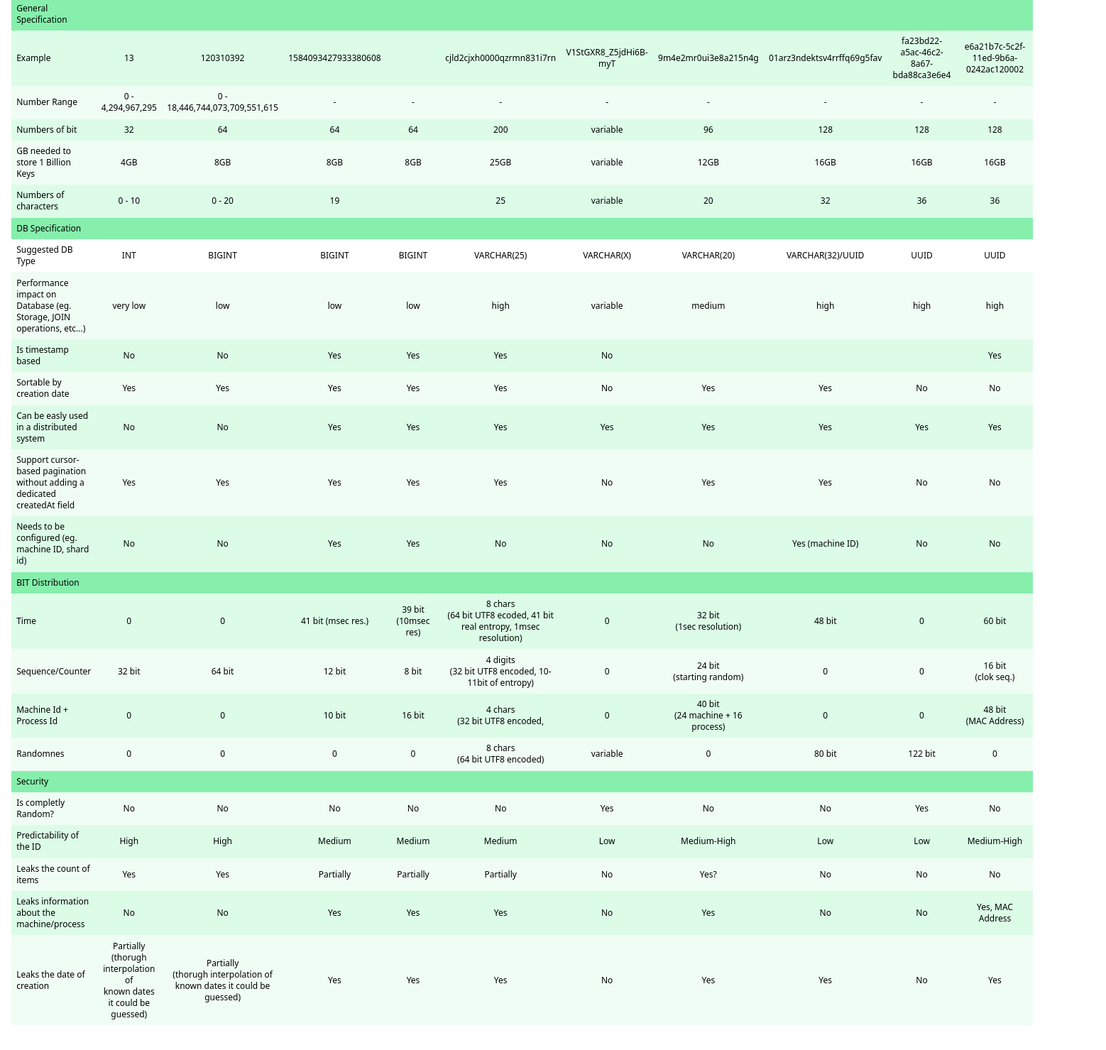
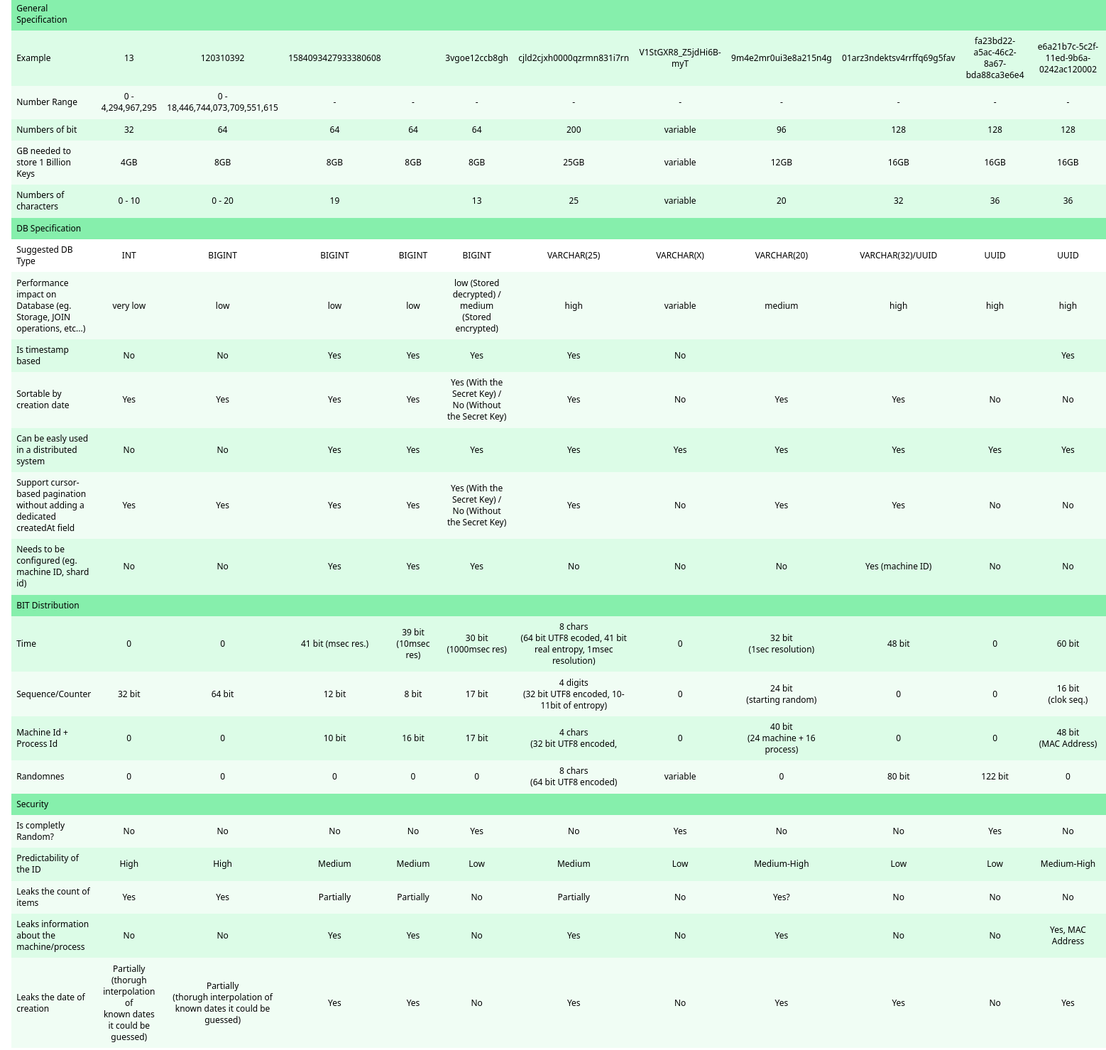
Before and after one commit to adileo/awesome-identifiers, a plain HTML site: page index.html in a window 1280 px wide. Shown: the part 540-2019 px from the top of the page at 71% size, 1558 px wide, since content can reach past the window. Drawn offline with nearby package versions, Linux system fonts and the light colour scheme.

Commit message:
Add Randflake ID

```diff
--- a/index.html
+++ b/index.html
@@ -1,4 +1,4 @@
-
+<!DOCTYPE html>
 <html>
   <head>
     <title>🔑 Awesome Identifiers</title>
@@ -40,6 +40,7 @@
     <th>BIGSERIES (aka BIGINT)</th>
     <th>Snowflake ID</th>
     <th>Sonyflake</th>
+    <th>Randflake</th>
     <th>CUID</th>
     <th>nanoId</th>
     <th>xid</th>
@@ -57,6 +58,7 @@
     <td>Like SERIES but allow up to 2^64 (Quadrillion) records, still not ideal for a distributed system.</td>
     <td>Same performance of BIGSERIES with the plus of supporting a distributed system by dedicating some bits to sharding and sequencing.</td>
     <td>Inspired by Snowflake ID, longer timestamp lifetime despite the resolution of 10ms, works on more distributed machines 2^16 than snowflake 2^10.</td>
+    <td>Inspired by Snowflake ID, works well in a distributed system, unpredictable, unique random ID generator, timestamp resolution of 1000ms, works on more distributed machines 2^17 than snowflake 2^10.</td>
     <td>Similiar to xid but larger in terms of bits footprint in favor of a better timestamp resolution of 1ms.</td>
     <td>Completly random string, works well in a distributed system, useful for public facing identifiers since it's a completly opaque token. Not useful for sorting or pagination, not K-ordered. Thereafter not ideal as a database PK.</td>
     <td>Inspired by the Mongo Object ID, but shorter in terms of chars, 20 vs 24. XID is Sortable and works well in a distributed system. Smaller binary size than UUID or ULID could improve performance on huge databases. Timestamp resolution of 1 second.</td>
@@ -78,6 +80,7 @@
     <td></td>
     <td></td>
     <td></td>
+    <td></td>
 
 
   </tr>
@@ -87,6 +90,7 @@
     <td>120310392</td>
     <td>1584093427933380608</td>
     <td></td>
+    <td>3vgoe12ccb8gh</td>
     <td>cjld2cjxh0000qzrmn831i7rn</td>
     <td>V1StGXR8_Z5jdHi6B-myT</td>
     <td>9m4e2mr0ui3e8a215n4g</td>
@@ -108,12 +112,14 @@
     <td>-</td>
     <td>-</td>
     <td>-</td>
+    <td>-</td>
 
 
   </tr>
   <tr class="even:bg-green-50 odd:bg-green-100">
     <td>Numbers of bit</td>
     <td>32</td>
+    <td>64</td>
     <td>64</td>
     <td>64</td>
     <td>64</td>
@@ -132,6 +138,7 @@
     <td>8GB</td>
     <td>8GB</td>
     <td>8GB</td>
+    <td>8GB</td>
     <td>25GB</td>
     <td>variable</td>
     <td>12GB</td>
@@ -147,6 +154,7 @@
     <td>0 - 20</td>
     <td>19</td>
     <td></td>
+    <td>13</td>
     <td>25</td>
     <td>variable</td>
     <td>20</td>
@@ -168,11 +176,13 @@
     <td></td>
     <td></td>
     <td></td>
+    <td></td>
 
   </tr>
   <trc class="even:bg-green-50 odd:bg-green-100">
     <td>Suggested DB Type</td>
     <td>INT</td>
+    <td>BIGINT</td>
     <td>BIGINT</td>
     <td>BIGINT</td>
     <td>BIGINT</td>
@@ -191,6 +201,7 @@
     <td>low</td>
     <td>low</td>
     <td>low</td>
+    <td>low (Stored decrypted) / medium (Stored encrypted)</td>
     <td>high</td>
     <td>variable</td>
     <td>medium</td>
@@ -204,6 +215,7 @@
     <td>Is timestamp based</td>
     <td>No</td>
     <td>No</td>
+    <td>Yes</td>
     <td>Yes</td>
     <td>Yes</td>
     <td>Yes</td>
@@ -221,6 +233,7 @@
     <td>Yes</td>
     <td>Yes</td>
     <td>Yes</td>
+    <td>Yes (With the Secret Key) / No (Without the Secret Key)</td>
     <td>Yes</td>
     <td>No</td>
     <td>Yes</td>
@@ -242,6 +255,7 @@
     <td>Yes</td>
     <td>Yes</td>
     <td>Yes</td>
+    <td>Yes</td>
 
 
   </tr>
@@ -251,6 +265,7 @@
     <td>Yes</td>
     <td>Yes</td>
     <td>Yes</td>
+    <td>Yes (With the Secret Key) / No (Without the Secret Key)</td>
     <td>Yes</td>
     <td>No</td>
     <td>Yes</td>
@@ -264,6 +279,7 @@
     <td>Needs to be configured (eg. machine ID, shard id)</td>
     <td>No</td>
     <td>No</td>
+    <td>Yes</td>
     <td>Yes</td>
     <td>Yes</td>
     <td>No</td>
@@ -287,6 +303,7 @@
     <td></td>
     <td></td>
     <td></td>
+    <td></td>
 
 
   </tr>
@@ -296,6 +313,7 @@
     <td>0</td>
     <td>41 bit (msec res.)</td>
     <td>39 bit (10msec res)</td>
+    <td>30 bit (1000msec res)</td>
     <td>8 chars <br>(64 bit UTF8 ecoded, 41 bit real entropy, 1msec resolution) </td>
     <td>0</td>
     <td>32 bit <br>(1sec resolution)</td>
@@ -311,6 +329,7 @@
     <td>64 bit</td>
     <td>12 bit</td>
     <td>8 bit</td>
+    <td>17 bit</td>
     <td>4 digits <br>(32 bit UTF8 encoded, 10-11bit of entropy)</td>
     <td>0</td>
     <td>24 bit <br>(starting random)</td>
@@ -326,6 +345,7 @@
     <td>0</td>
     <td>10 bit</td>
     <td>16 bit</td>
+    <td>17 bit</td>
     <td>4 chars <br>(32 bit UTF8 encoded, </td>
     <td>0</td>
     <td>40 bit <br>(24 machine + 16 process)</td>
@@ -337,6 +357,7 @@
   </tr>
   <tr class="even:bg-green-50 odd:bg-green-100">
     <td>Randomnes</td>
+    <td>0</td>
     <td>0</td>
     <td>0</td>
     <td>0</td>
@@ -362,6 +383,7 @@
     <td></td>
     <td></td>
     <td></td>
+    <td></td>
 
 
   </tr>
@@ -371,6 +393,7 @@
     <td>No</td>
     <td>No</td>
     <td>No</td>
+    <td>Yes</td>
     <td>No</td>
     <td>Yes</td>
     <td>No</td>
@@ -386,6 +409,7 @@
     <td>High</td>
     <td>Medium</td>
     <td>Medium</td>
+    <td>Low</td>
     <td>Medium</td>
     <td>Low</td>
     <td>Medium-High</td>
@@ -401,6 +425,7 @@
     <td>Yes</td>
     <td>Partially</td>
     <td>Partially</td>
+    <td>No</td>
     <td>Partially</td>
     <td>No</td>
     <td>Yes?</td>
@@ -416,6 +441,7 @@
     <td>No</td>
     <td>Yes</td>
     <td>Yes</td>
+    <td>No</td>
     <td>Yes</td>
     <td>No</td>
     <td>Yes</td>
@@ -431,6 +457,7 @@
     <td>Partially<br>(thorugh interpolation of <br>known dates it could be guessed)</td>
     <td>Yes</td>
     <td>Yes</td>
+    <td>No</td>
     <td>Yes</td>
     <td>No</td>
     <td>Yes</td>
```
